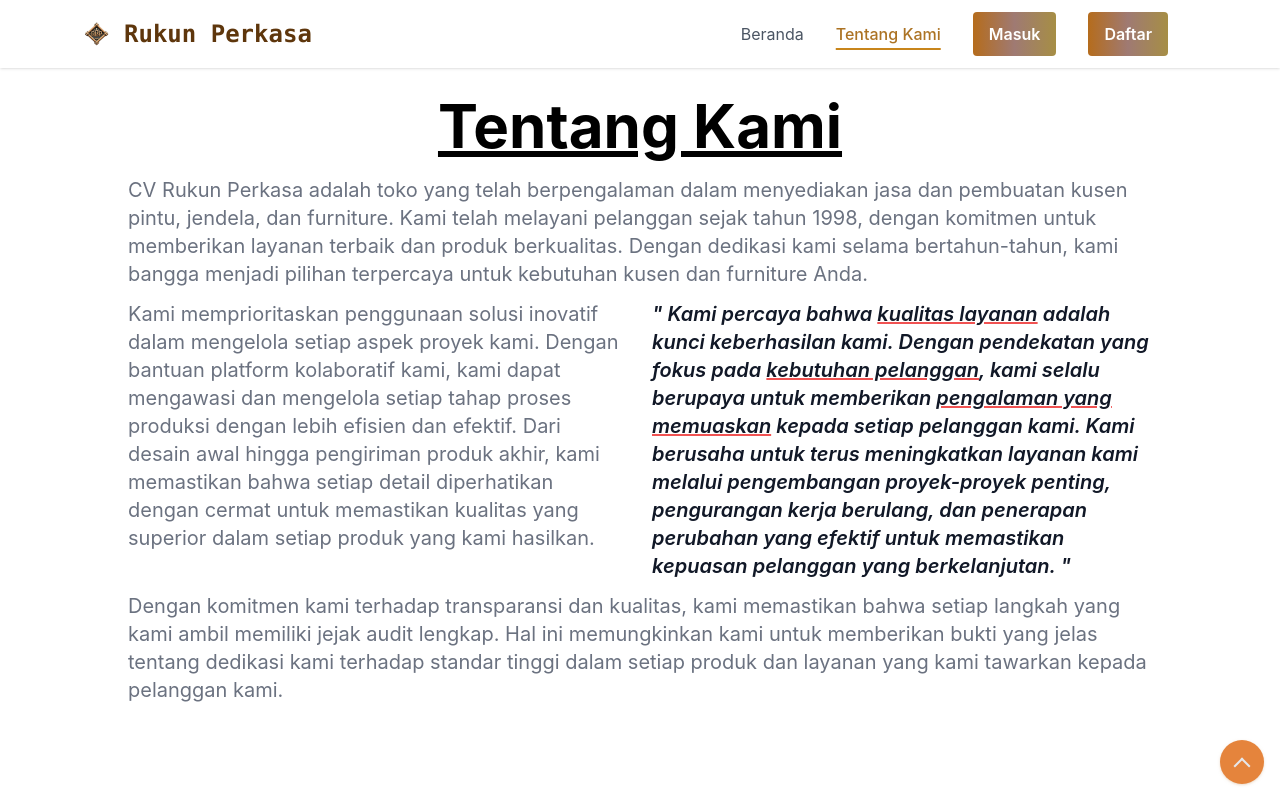
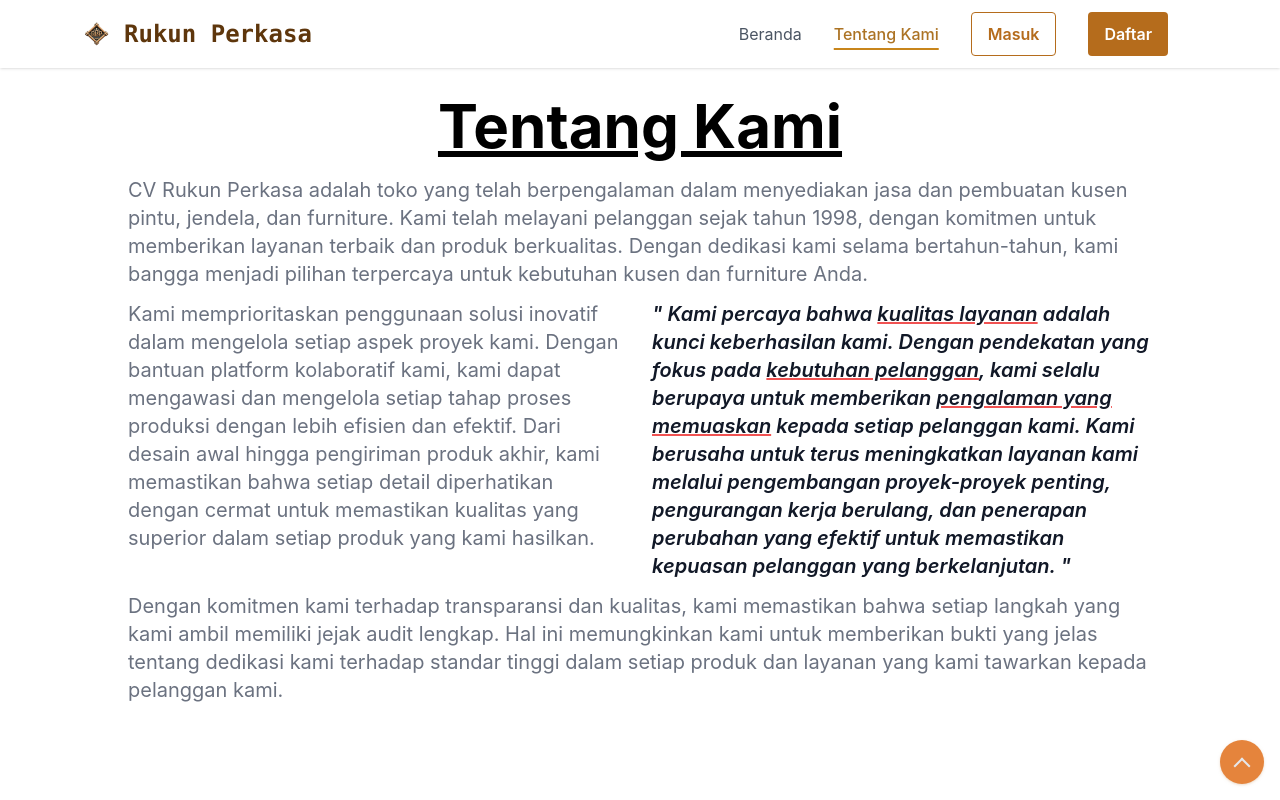
Before and after one commit to chndrwali/penjualan-fe, a React (Vite) app: page /about in a window 1280 px wide. Shown: the top 800 px of the page. Built offline with nearby package versions, Linux system fonts and the light colour scheme.

Commit message:
fix: button navbar

```diff
--- a/src/components/LandingPage/header/Navbar.jsx
+++ b/src/components/LandingPage/header/Navbar.jsx
@@ -37,8 +37,7 @@ function Navbar({ isHamburgerOpen }) {
           <>
             <NavLink
               to="/masuk"
-              className="btn-link"
-              activeclassname="btn-link active"
+              className="btn-link2"
               title="Tombol menu masuk"
               aria-label="Tombol menu masuk"
             >
@@ -47,7 +46,6 @@ function Navbar({ isHamburgerOpen }) {
             <NavLink
               to="/daftar"
               className="btn-link"
-              activeclassname="btn-link active"
               title="Tombol menu daftar"
               aria-label="Tombol menu daftar"
             >
--- a/src/components/LandingPage/hero/HeroLeft.jsx
+++ b/src/components/LandingPage/hero/HeroLeft.jsx
@@ -15,7 +15,7 @@ function HeroLeft({ hero }) {
       initial="hidden"
       animate="visible"
     >
-      <h1 className="font-bold font-mono text-4xl mb-4 lg:text-5xl">
+      <h1 className="font-extrabold font-mono text-4xl mb-4 lg:text-5xl">
         <span
           className="bg-gradient-to-r from-brown-500 via-coffee-400 to-earth-500 bg-clip-text text-transparent"
           style={{ WebkitTextFillColor: 'transparent' }}
--- a/src/components/LandingPage/login/loginPage.jsx
+++ b/src/components/LandingPage/login/loginPage.jsx
@@ -67,7 +67,7 @@ const LoginPage = () => {
 
   return (
     <form onSubmit={(e) => { e.preventDefault(); handleLogin(); }}>
-    <motion.div className="flex flex-col lg:flex-row w-full max-w-screen-xl mx-auto overflow-hidden bg-white rounded-lg shadow-lg lg:max-w-4xl" variants={containerVariants} initial="hidden" animate="visible">
+    <motion.div className="flex flex-col lg:flex-row w-full max-w-screen-xl mb-4 border border-brown-500 mx-auto overflow-hidden bg-white rounded-lg shadow-lg lg:max-w-4xl" variants={containerVariants} initial="hidden" animate="visible">
     <div className="hidden lg:block lg:w-1/2 bg-cover bg-center" style={{ backgroundImage: `url(${image.login})` }}></div>
 
     <motion.div className="w-full lg:w-1/2 px-6 py-8 md:px-8" variants={formVariants} initial="hidden" animate="visible">
--- a/src/components/LandingPage/signup/SignupPage.jsx
+++ b/src/components/LandingPage/signup/SignupPage.jsx
@@ -66,7 +66,7 @@ const SignupPage = () => {
 
   return (
     <motion.div
-      className="flex flex-col lg:flex-row w-full max-w-screen-xl mx-auto overflow-hidden bg-white rounded-lg shadow-lg"
+      className="flex flex-col lg:flex-row w-full max-w-screen-xl mx-auto overflow-hidden border border-brown-500 bg-white rounded-lg shadow-lg mb-4"
       variants={containerVariants}
       initial="hidden"
       animate="visible"
@@ -85,8 +85,8 @@ const SignupPage = () => {
             <img className="w-auto h-7 sm:h-8" src={image.logo} alt="" />
           </div>
 
-          <p className="mt-3 text-xl text-center text-gray-600 ">
-            Daftar
+          <p className="mt-3 text-xl font-extrabold text-center text-gray-600 ">
+            Daftar akun Rukun Perkasa
           </p>
 
           {/* Form inputs */}
--- a/src/styles/index.css
+++ b/src/styles/index.css
@@ -24,11 +24,11 @@ body {
 }
 
 .btn-link {
-  @apply flex items-center font-semibold text-base text-white py-2 mx-6 px-4 bg-gradient-to-r from-brown-500 via-coffee-500 to-earth-500  rounded min-h-[44px] min-w-[44px] hover:brightness-110 hover:translate-y-[1px] lg:mx-4 hover:shadow-xl hover:opacity-80 transition duration-300 ease-out;
+  @apply flex items-center font-semibold text-base text-white py-2 mx-6 px-4 bg-brown-500  rounded min-h-[44px] min-w-[44px] hover:brightness-110 hover:translate-y-[1px] lg:mx-4 hover:shadow-xl hover:opacity-80 transition duration-300 ease-out;
 }
 
-.btn-link.active {
-  @apply shadow-xl opacity-80 border-yellow-400 border-b-[4px];
+.btn-link2 {
+  @apply flex items-center font-semibold border border-brown-500 text-base text-brown-500 py-2 mx-6 px-4 bg-white rounded min-h-[44px] min-w-[44px] hover:text-gray-100 hover:bg-brown-500 hover:brightness-110 hover:translate-y-[1px] lg:mx-4 hover:shadow-xl hover:opacity-80 transition duration-300 ease-out;
 }
 
 @layer components {
```
